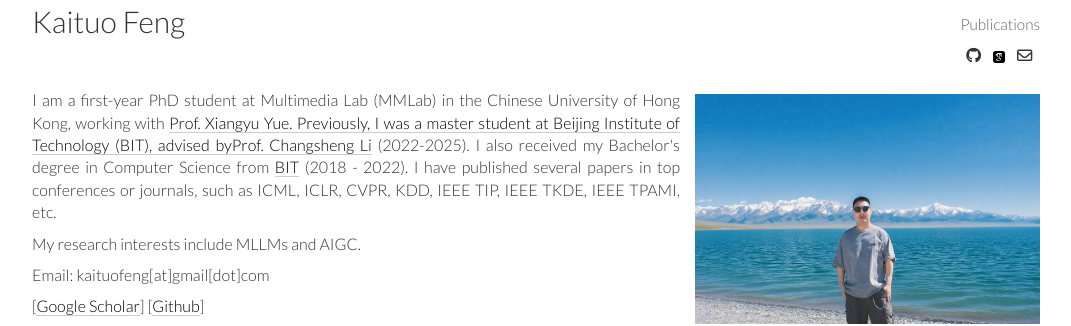
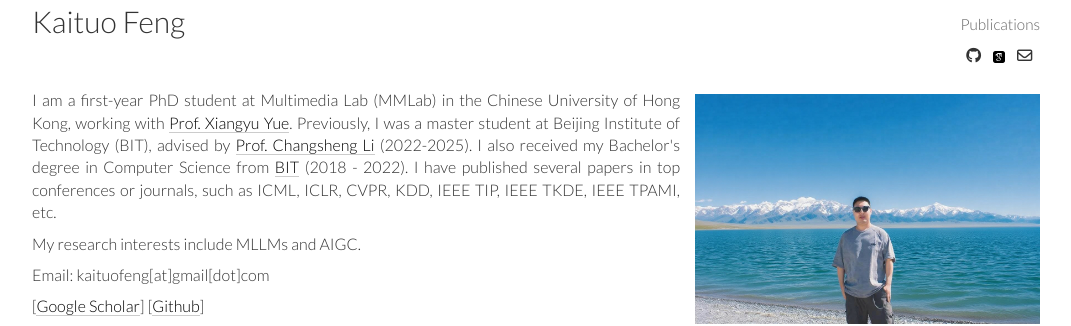
Before and after one commit to tulerfeng/tulerfeng.github.io, a Jekyll site: the page built from index.html, in a window 1280 px wide and 900 px high. Shown: the top 326 px of the window, without its empty margins (104-1175 px from the left). Built offline with Jekyll 4.4.1, drawn with Linux system fonts in a browser that asks for light colours; nearby versions of some CDN libraries; a script that is not in the unit is left out.

Commit message:
Add files via upload

```diff
--- a/index.html
+++ b/index.html
@@ -43,7 +43,7 @@
 
 <div class="bio" style="text-align:justify">
       <p>
-         I am a first-year PhD student at Multimedia Lab (MMLab) in the Chinese University of Hong Kong, working with <a href="https://xyue.io/" class="uline">Prof. Xiangyu Yue. <a href="https://cs.bit.edu.cn/szdw/jsml/gjjgccrc/lcs_e253eb02bdf246c4a88e1d2499212546/index.htm" class="uline"> Previously, I was a master student at Beijing Institute of Technology (BIT), advised byProf. Changsheng Li</a> (2022-2025). I also received my Bachelor's degree in Computer Science from <a href="https://www.bit.edu.cn" class="uline">BIT</a> (2018 - 2022). I have published several papers in top conferences or journals, such as ICML, ICLR, CVPR, KDD, IEEE TIP, IEEE TKDE, IEEE TPAMI, etc.
+         I am a first-year PhD student at Multimedia Lab (MMLab) in the Chinese University of Hong Kong, working with <a href="https://xyue.io/" class="uline">Prof. Xiangyu Yue</a>. Previously, I was a master student at Beijing Institute of Technology (BIT), advised by <a href="https://cs.bit.edu.cn/szdw/jsml/gjjgccrc/29786fd2fa80455b9a5922066ed96a4a.htm" class="uline">Prof. Changsheng Li</a> (2022-2025). I also received my Bachelor's degree in Computer Science from <a href="https://www.bit.edu.cn" class="uline">BIT</a> (2018 - 2022). I have published several papers in top conferences or journals, such as ICML, ICLR, CVPR, KDD, IEEE TIP, IEEE TKDE, IEEE TPAMI, etc.
       </p>
 
       <p>
```
